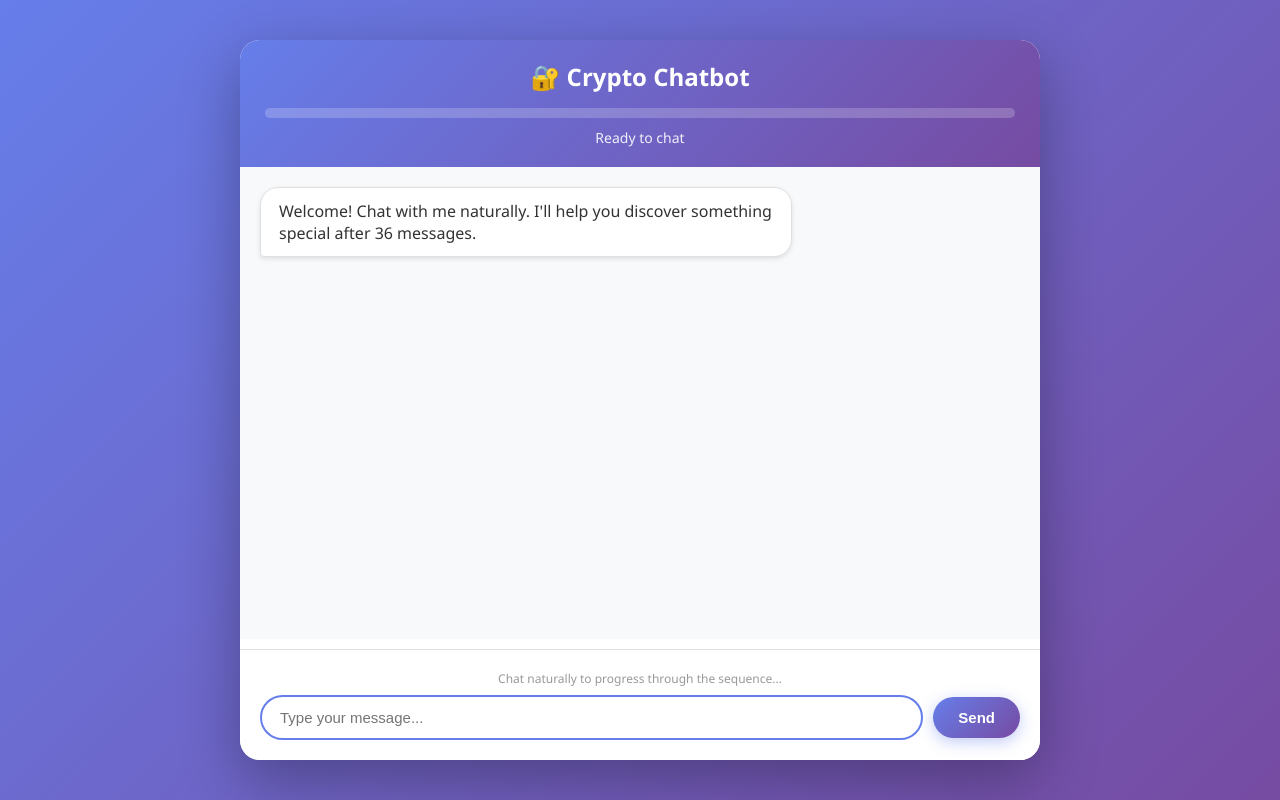
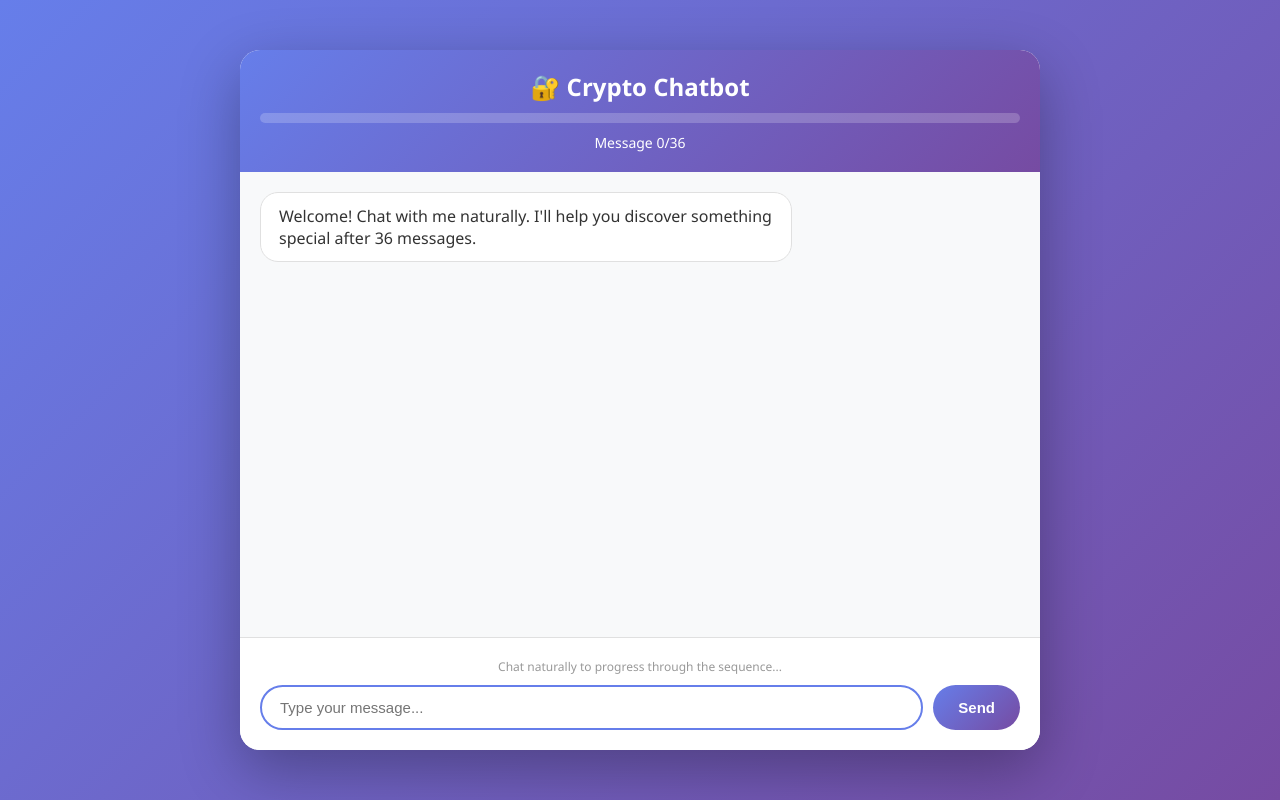
Before and after one commit to insanmalum-hue/cb, a Flask app: page / in a window 1280 px wide. Run offline with Flask 3, Linux system fonts and the light colour scheme.

Commit message:
Fix blank page issue with simplified chat interface
Changes:
- Simplified chat.html with inline CSS and JavaScript (self-contained)
- Added /test route for debugging template rendering
- Created test.html for quick verification
- Backed up original chat.html as chat.html.backup

The new chat.html is a single-file solution that works reliably
in PyCharm and other environments.

🤖 Generated with [Claude Code](https://claude.com/claude-code)

Co-Authored-By: Claude <noreply@anthropic.com>

````diff
--- a/crypto_chatbot/app.py
+++ b/crypto_chatbot/app.py
@@ -33,6 +33,12 @@ chatbot = ChatbotEngine()
 def index():
     """Ana sayfa - chat arayüzü"""
     return render_template('chat.html')
+
+
+@app.route('/test')
+def test():
+    """Test page to verify Flask templates are working"""
+    return render_template('test.html')
 
 
 @app.route('/api/session/new', methods=['POST'])
--- a/crypto_chatbot/templates/chat.html
+++ b/crypto_chatbot/templates/chat.html
@@ -21,43 +21,29 @@
             padding: 20px;
         }
 
-        .chat-container {
+        .container {
+            background: white;
             width: 100%;
             max-width: 800px;
             height: 90vh;
-            max-height: 800px;
-            background: white;
+            max-height: 700px;
             border-radius: 20px;
             box-shadow: 0 20px 60px rgba(0, 0, 0, 0.3);
             display: flex;
             flex-direction: column;
             overflow: hidden;
-            animation: slideUp 0.5s ease-out;
         }
 
-        @keyframes slideUp {
-            from {
-                opacity: 0;
-                transform: translateY(30px);
-            }
-            to {
-                opacity: 1;
-                transform: translateY(0);
-            }
-        }
-
-        /* Header */
-        .chat-header {
+        .header {
             background: linear-gradient(135deg, #667eea 0%, #764ba2 100%);
             color: white;
-            padding: 20px 25px;
+            padding: 20px;
             text-align: center;
         }
 
-        .chat-header h1 {
+        .header h1 {
             font-size: 24px;
-            margin-bottom: 15px;
-            font-weight: 600;
+            margin-bottom: 10px;
         }
 
         .progress-container {
@@ -73,58 +59,22 @@
             background: #4CAF50;
             width: 0%;
             transition: width 0.5s ease;
-            border-radius: 10px;
         }
 
-        .status-text {
+        .status {
             font-size: 14px;
-            opacity: 0.9;
-            font-weight: 500;
         }
 
-        /* Chat Messages Area */
-        .chat-messages {
+        .messages {
             flex: 1;
             overflow-y: auto;
             padding: 20px;
             background: #f8f9fa;
-            display: flex;
-            flex-direction: column;
-            gap: 15px;
-        }
-
-        .chat-messages::-webkit-scrollbar {
-            width: 8px;
-        }
-
-        .chat-messages::-webkit-scrollbar-track {
-            background: #f1f1f1;
-        }
-
-        .chat-messages::-webkit-scrollbar-thumb {
-            background: #888;
-            border-radius: 4px;
-        }
-
-        .chat-messages::-webkit-scrollbar-thumb:hover {
-            background: #555;
         }
 
         .message {
+            margin-bottom: 15px;
             display: flex;
-            margin-bottom: 10px;
-            animation: fadeIn 0.3s ease-out;
-        }
-
-        @keyframes fadeIn {
-            from {
-                opacity: 0;
-                transform: translateY(10px);
-            }
-            to {
-                opacity: 1;
-                transform: translateY(0);
-            }
         }
 
         .message.user {
@@ -140,69 +90,31 @@
             padding: 12px 18px;
             border-radius: 18px;
             word-wrap: break-word;
-            box-shadow: 0 2px 5px rgba(0, 0, 0, 0.1);
         }
 
         .message.user .message-content {
             background: linear-gradient(135deg, #667eea 0%, #764ba2 100%);
             color: white;
-            border-bottom-right-radius: 4px;
         }
 
         .message.bot .message-content {
             background: white;
             color: #333;
-            border-bottom-left-radius: 4px;
             border: 1px solid #e0e0e0;
         }
 
-        /* Typing Indicator */
-        .typing-indicator {
+        .typing {
             display: none;
-            align-items: center;
-            padding: 12px 18px;
-            background: white;
-            border-radius: 18px;
-            border-bottom-left-radius: 4px;
-            max-width: 70px;
-            box-shadow: 0 2px 5px rgba(0, 0, 0, 0.1);
-            border: 1px solid #e0e0e0;
+            padding: 10px;
+            color: #666;
+            font-style: italic;
         }
 
-        .typing-indicator.active {
-            display: flex;
+        .typing.active {
+            display: block;
         }
 
-        .typing-dot {
-            width: 8px;
-            height: 8px;
-            background: #999;
-            border-radius: 50%;
-            margin: 0 2px;
-            animation: typing 1.4s infinite;
-        }
-
-        .typing-dot:nth-child(2) {
-            animation-delay: 0.2s;
-        }
-
-        .typing-dot:nth-child(3) {
-            animation-delay: 0.4s;
-        }
-
-        @keyframes typing {
-            0%, 60%, 100% {
-                transform: translateY(0);
-                opacity: 0.7;
-            }
-            30% {
-                transform: translateY(-10px);
-                opacity: 1;
-            }
-        }
-
-        /* Input Area */
-        .chat-input-area {
+        .input-area {
             padding: 20px;
             background: white;
             border-top: 1px solid #e0e0e0;
@@ -211,14 +123,13 @@
         .input-hint {
             font-size: 12px;
             color: #999;
-            margin-bottom: 8px;
+            margin-bottom: 10px;
             text-align: center;
         }
 
         .input-container {
             display: flex;
             gap: 10px;
-            align-items: center;
         }
 
         #messageInput {
@@ -228,7 +139,6 @@
             border-radius: 25px;
             font-size: 15px;
             outline: none;
-            transition: border-color 0.3s ease;
         }
 
         #messageInput:focus {
@@ -244,26 +154,17 @@
             font-size: 15px;
             font-weight: 600;
             cursor: pointer;
-            transition: transform 0.2s ease, box-shadow 0.2s ease;
-            box-shadow: 0 4px 15px rgba(102, 126, 234, 0.4);
         }
 
         #sendButton:hover {
-            transform: translateY(-2px);
-            box-shadow: 0 6px 20px rgba(102, 126, 234, 0.6);
-        }
-
-        #sendButton:active {
-            transform: translateY(0);
+            opacity: 0.9;
         }
 
         #sendButton:disabled {
-            opacity: 0.6;
+            opacity: 0.5;
             cursor: not-allowed;
-            transform: none;
         }
 
-        /* Code Block Styling */
         pre {
             background: #f4f4f4;
             padding: 12px;
@@ -276,64 +177,19 @@
             font-family: 'Courier New', monospace;
             font-size: 13px;
         }
-
-        /* Mobile Responsive */
-        @media (max-width: 768px) {
-            body {
-                padding: 10px;
-            }
-
-            .chat-container {
-                height: 95vh;
-                border-radius: 15px;
-            }
-
-            .chat-header h1 {
-                font-size: 20px;
-            }
-
-            .message-content {
-                max-width: 85%;
-            }
-
-            #messageInput {
-                font-size: 14px;
-            }
-
-            #sendButton {
-                padding: 12px 20px;
-                font-size: 14px;
-            }
-        }
-
-        @media (max-width: 480px) {
-            .chat-header {
-                padding: 15px 20px;
-            }
-
-            .chat-messages {
-                padding: 15px;
-            }
-
-            .chat-input-area {
-                padding: 15px;
-            }
-        }
     </style>
 </head>
 <body>
-    <div class="chat-container">
-        <!-- Header -->
-        <div class="chat-header">
+    <div class="container">
+        <div class="header">
             <h1>🔐 Crypto Chatbot</h1>
             <div class="progress-container">
                 <div class="progress-bar" id="progressBar"></div>
             </div>
-            <div class="status-text" id="statusText">Message 0/36</div>
+            <div class="status" id="status">Message 0/36</div>
         </div>
 
-        <!-- Chat Messages Area -->
-        <div class="chat-messages" id="chatMessages">
+        <div class="messages" id="messages">
             <div class="message bot">
                 <div class="message-content">
                     Welcome! Chat with me naturally. I'll help you discover something special after 36 messages.
@@ -341,31 +197,204 @@
             </div>
         </div>
 
-        <!-- Typing Indicator -->
-        <div class="message bot">
-            <div class="typing-indicator" id="typingIndicator">
-                <div class="typing-dot"></div>
-                <div class="typing-dot"></div>
-                <div class="typing-dot"></div>
-            </div>
-        </div>
+        <div class="typing" id="typing">Bot is typing...</div>
 
-        <!-- Input Area -->
-        <div class="chat-input-area">
-            <div class="input-hint">Chat naturally to progress through the sequence...</div>
+        <div class="input-area">
+            <div class="input-hint" id="hint">Chat naturally to progress through the sequence...</div>
             <div class="input-container">
-                <input
-                    type="text"
-                    id="messageInput"
-                    placeholder="Type your message..."
-                    maxlength="500"
-                    autocomplete="off"
-                >
+                <input type="text" id="messageInput" placeholder="Type your message..." maxlength="500">
                 <button id="sendButton">Send</button>
             </div>
         </div>
     </div>
 
-    <script src="{{ url_for('static', filename='chat.js') }}"></script>
+    <script>
+        let sessionId = localStorage.getItem('chatbot_session_id');
+        let messageCount = 0;
+
+        // Initialize
+        async function init() {
+            if (!sessionId) {
+                try {
+                    const response = await fetch('/api/session/new', {
+                        method: 'POST',
+                        headers: { 'Content-Type': 'application/json' }
+                    });
+                    const data = await response.json();
+                    sessionId = data.session_id;
+                    localStorage.setItem('chatbot_session_id', sessionId);
+                    console.log('New session created:', sessionId);
+                } catch (error) {
+                    console.error('Init error:', error);
+                    addMessage('bot', 'Error initializing chat. Please refresh the page.');
+                }
+            }
+        }
+
+        // Send message
+        async function sendMessage() {
+            const input = document.getElementById('messageInput');
+            const message = input.value.trim();
+
+            if (!message || !sessionId) return;
+
+            // Disable input
+            input.disabled = true;
+            document.getElementById('sendButton').disabled = true;
+
+            // Add user message
+            addMessage('user', message);
+            input.value = '';
+
+            // Show typing
+            showTyping();
+
+            try {
+                const response = await fetch('/api/chat', {
+                    method: 'POST',
+                    headers: { 'Content-Type': 'application/json' },
+                    body: JSON.stringify({
+                        message: message,
+                        session_id: sessionId
+                    })
+                });
+
+                const data = await response.json();
+                hideTyping();
+
+                if (response.ok) {
+                    // Check for code
+                    if (data.response.includes('```python')) {
+                        addCodeMessage(data.response);
+                    } else {
+                        addMessage('bot', data.response);
+                    }
+
+                    // Update progress
+                    if (data.metadata) {
+                        messageCount = data.metadata.message_count;
+                        updateProgress(messageCount);
+                        updateHint(data.metadata.remaining);
+                    }
+                } else {
+                    addMessage('bot', 'Error: ' + (data.error || 'Unknown error'));
+                }
+            } catch (error) {
+                hideTyping();
+                addMessage('bot', 'Network error. Please try again.');
+                console.error('Send error:', error);
+            } finally {
+                // Re-enable input
+                input.disabled = false;
+                document.getElementById('sendButton').disabled = false;
+                input.focus();
+            }
+        }
+
+        // Add message
+        function addMessage(type, text) {
+            const messagesDiv = document.getElementById('messages');
+            const messageDiv = document.createElement('div');
+            messageDiv.className = `message ${type}`;
+
+            const contentDiv = document.createElement('div');
+            contentDiv.className = 'message-content';
+            contentDiv.textContent = text;
+
+            messageDiv.appendChild(contentDiv);
+            messagesDiv.appendChild(messageDiv);
+            scrollToBottom();
+        }
+
+        // Add code message
+        function addCodeMessage(text) {
+            const messagesDiv = document.getElementById('messages');
+            const messageDiv = document.createElement('div');
+            messageDiv.className = 'message bot';
+
+            const contentDiv = document.createElement('div');
+            contentDiv.className = 'message-content';
+
+            // Parse code blocks
+            const codeBlockRegex = /```python\n([\s\S]*?)```/g;
+            let lastIndex = 0;
+            let match;
+
+            while ((match = codeBlockRegex.exec(text)) !== null) {
+                if (match.index > lastIndex) {
+                    const textBefore = text.substring(lastIndex, match.index);
+                    contentDiv.appendChild(document.createTextNode(textBefore));
+                }
+
+                const pre = document.createElement('pre');
+                const code = document.createElement('code');
+                code.textContent = match[1].trim();
+                pre.appendChild(code);
+                contentDiv.appendChild(pre);
+
+                lastIndex = codeBlockRegex.lastIndex;
+            }
+
+            if (lastIndex < text.length) {
+                const textAfter = text.substring(lastIndex);
+                contentDiv.appendChild(document.createTextNode(textAfter));
+            }
+
+            messageDiv.appendChild(contentDiv);
+            messagesDiv.appendChild(messageDiv);
+            scrollToBottom();
+        }
+
+        // Update progress
+        function updateProgress(count) {
+            const percentage = (count / 36) * 100;
+            document.getElementById('progressBar').style.width = `${percentage}%`;
+            document.getElementById('status').textContent = `Message ${count}/36`;
+        }
+
+        // Update hint
+        function updateHint(remaining) {
+            const hintElement = document.getElementById('hint');
+            if (remaining === 0) {
+                hintElement.textContent = 'Sequence complete! Type "show code" to receive your Python code.';
+                hintElement.style.color = '#4CAF50';
+                hintElement.style.fontWeight = 'bold';
+            } else if (remaining <= 5) {
+                hintElement.textContent = `Only ${remaining} messages remaining...`;
+                hintElement.style.color = '#FF9800';
+            }
+        }
+
+        // Show/hide typing
+        function showTyping() {
+            document.getElementById('typing').classList.add('active');
+        }
+
+        function hideTyping() {
+            document.getElementById('typing').classList.remove('active');
+        }
+
+        // Scroll to bottom
+        function scrollToBottom() {
+            const messagesDiv = document.getElementById('messages');
+            messagesDiv.scrollTop = messagesDiv.scrollHeight;
+        }
+
+        // Event listeners
+        document.addEventListener('DOMContentLoaded', () => {
+            init();
+
+            document.getElementById('sendButton').addEventListener('click', sendMessage);
+
+            document.getElementById('messageInput').addEventListener('keypress', (e) => {
+                if (e.key === 'Enter' && !e.shiftKey) {
+                    e.preventDefault();
+                    sendMessage();
+                }
+            });
+
+            document.getElementById('messageInput').focus();
+        });
+    </script>
 </body>
 </html>
````
Also changed, not shown: crypto_chatbot/templates/test.html (added, +33 -0 lines).
